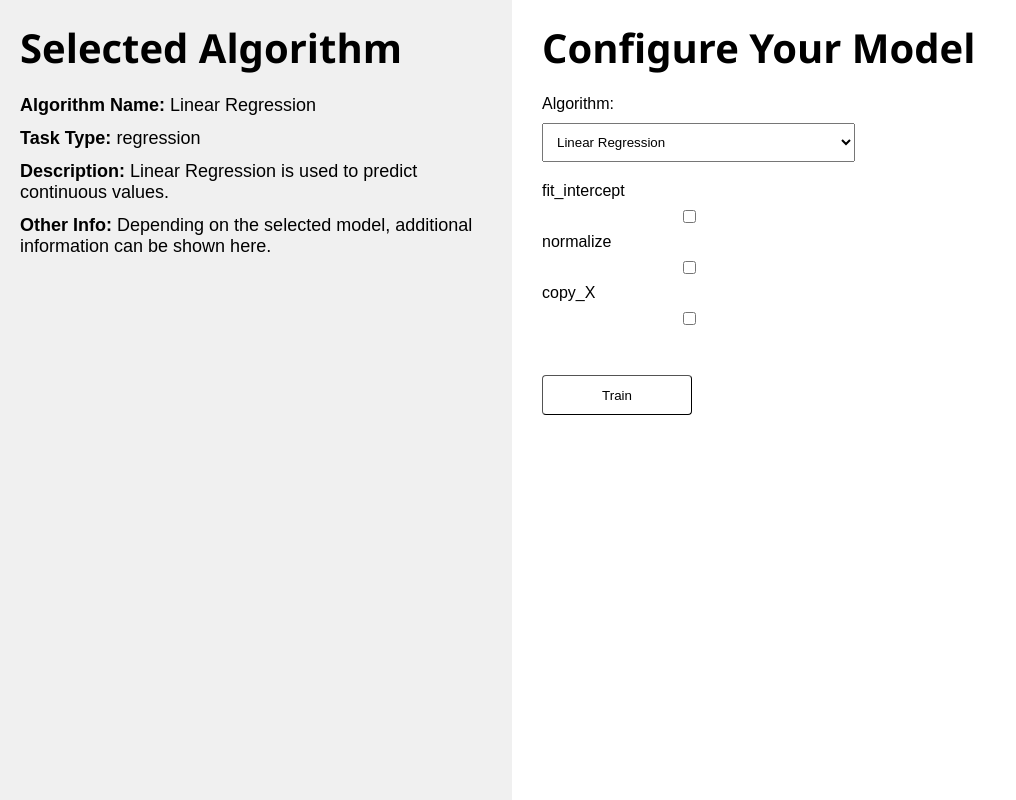
After one commit to CC-KEH/Automated-ML, a Flask app: template templates/manual.html in a window 1280 px wide. The commit adds this page. Shown: the whole page, without its empty margins (0-1016 px from the left). Run offline with Flask 3, Linux system fonts and the light colour scheme; the template is opened without the code that fills it, so the values that code supplies are empty; parts of the project's set-up code (start-up, migrations or seed data) failed here and were passed over.

Commit message:
Frontend changes

```diff
--- a/AutoML/config/configuration.py
+++ b/AutoML/config/configuration.py
@@ -14,7 +14,10 @@ class Configuration_Manager:
         data_ingestion_config = Data_Ingestion_Config(
             root_dir=config.root_dir,
             data_path=config.data_path,
-            source_path = config.source_path
+            source_path = config.source_path,
+            database_name=config.database_name,
+            collection_name=config.collection_name,
+            connection_url=config.connection_url
         )
         return data_ingestion_config
 
--- a/AutoML/constants/__init__.py
+++ b/AutoML/constants/__init__.py
@@ -1,5 +1,10 @@
 from pathlib import Path
 import os
+from datetime import datetime
 
 CONFIG_PATH = Path("config/config.yaml")
 PARAMS_PATH = Path("params.yaml")
+
+PIPELINE_NAME = "AutoML"
+ARTIFACT_DIR = "artifacts"
+TIMESTAMP = datetime.now().strftime("%d-%m-%Y-%H-%M-%S")
--- a/AutoML/utils/main_utils.py
+++ b/AutoML/utils/main_utils.py
@@ -35,7 +35,6 @@ def read_yaml(path_to_yaml: Path) -> ConfigBox:
     except Exception as e:
         raise e
 
-
 @ensure_annotations
 def create_directories(path_to_directories: list, verbose=True):
     '''
@@ -49,7 +48,6 @@ def create_directories(path_to_directories: list, verbose=True):
         if verbose:
             logger.info(f'Created directory at: {path}')
 
-
 @ensure_annotations
 def save_json(path: Path, data: dict):
     ''' save json data
@@ -61,7 +59,6 @@ def save_json(path: Path, data: dict):
         json.dump(data, file, indent=4)
 
     logger.info(f'Json file saved at: {path}')
-
 
 @ensure_annotations
 def load_json(path: Path) -> ConfigBox:
@@ -75,14 +72,12 @@ def load_json(path: Path) -> ConfigBox:
     logger.info(f'Json file loaded from: {path}')
     return ConfigBox(content)
 
-
 @ensure_annotations
 def save_bin(path: Path, data: Any):
     '''Save Binary File
     '''
     joblib.dump(value=data, filename=path)
     logger.info(f'Saved binary file at: {path}')
-
 
 @ensure_annotations
 def load_bin(path: Path) -> Any:
@@ -91,7 +86,6 @@ def load_bin(path: Path) -> Any:
     data = joblib.load(path)
     logger.info(f'Successfully loaded binary file from: {path}')
     return data
-
 
 @ensure_annotations
 def get_size(path: Path) -> str:
--- a/app.py
+++ b/app.py
@@ -41,6 +41,21 @@ def train():
     os.system('python main.py')  # Assuming this is your training script
     return 'Training Successful!'
 
+@app.route('manual_config',methods=['GET'])
+def manual_config():
+    return render_template('manual.html')
+
+@app.route('/manual_train', methods=['POST'])
+def train():
+    # Simulate training by calling an external script
+    algorithm_name = request.form['algorithm']
+    hyperparameters = request.form['hyperparameters']
+    print(algorithm_name, hyperparameters)
+    # Call manual.py with the algorithm name and hyperparameters
+    os.system(f'python manual.py {algorithm_name} {hyperparameters}')
+
+    return 'Manual Training Successful!'
+
 if __name__ == '__main__':
     if not os.path.exists(UPLOAD_FOLDER):
         os.makedirs(UPLOAD_FOLDER)
--- a/config/config.yaml
+++ b/config/config.yaml
@@ -4,6 +4,9 @@ data_ingestion:
   root_dir: artifacts/data_ingestion
   source_path: uploads
   data_path: artifacts/data_ingestion
+  database_name: AutoML_Database
+  collection_name: AutoML_Collection
+  connection_url: ""
 
 data_transformation:
   root_dir: artifacts/data_transformation
--- a/requirements.txt
+++ b/requirements.txt
@@ -12,7 +12,6 @@ xgboost
 catboost
 pymongo
 from_root
-evidently==0.2.8
 dill
 PyYAML
 neuro_mf
@@ -23,4 +22,5 @@ fastapi
 uvicorn
 jinja2
 python-multipart
+mlflow==2.2.2
 -e .
--- /dev/null
+++ b/templates/manual.html
@@ -0,0 +1,319 @@
+<!DOCTYPE html>
+<html lang="en">
+<head>
+    <meta charset="UTF-8">
+    <meta name="viewport" content="width=device-width, initial-scale=1.0">
+    <title>ML Model Configuration</title>
+    <style>
+        body {
+            font-family: Arial, sans-serif;
+            display: flex;
+            margin: 0;
+            padding: 0;
+            height: 100vh;
+        }
+
+        h2 {
+            font-size: 40px;
+            margin: 0 0 10px 0;
+            font-family:'Segoe UI', Tahoma, Geneva, Verdana, sans-serif;
+            margin-bottom: 20px;
+        }
+
+        p {
+            font-size: 18px;
+            margin: 0 0 12px 0;
+        }
+
+        .container {
+            display: flex;
+            width: 100%;
+        }
+        .left-panel, .right-panel {
+            padding: 20px;
+            box-sizing: border-box;
+        }
+        .left-panel {
+            width: 40%;
+            max-width: 40%;
+            background-color: #f0f0f0;
+        }
+        .right-panel {
+            width: 50%;
+            padding-left: 30px;
+        }
+        h2 {
+            margin-top: 0;
+        }
+        select {
+            width: 100%;
+            padding: 10px;
+            margin: 10px 0;
+        }
+        input{
+            width: 100%;
+            padding: 10px;
+            margin: 10px 0;
+        }
+        #algorithm{
+            display: block;
+            width: 53%;
+        }
+
+        .parameter-group {
+            margin-top: 20px;
+            width: 50%;
+        }
+
+        .button-group {
+            margin-top: 30px;
+        }
+        button{
+            padding: 10px;
+            background-color: transparent;
+            color: black;
+            cursor: pointer;
+            border-radius: 4px;
+            height: 40px;
+            width: 150px;
+            border-width: 1px;
+            margin: 10px;
+            margin-left: 0px;
+        }
+        button:hover{
+            background-color: #6f7399;
+            color: #fff;
+        }
+        button:focus{
+            background-color: #6f7399;
+            color: #fff;
+        }
+        switch > input[type="checkbox"] {
+            accent-color: #6f7399;
+            cursor: pointer;
+        }
+    </style>
+</head>
+<body>
+
+<div class="container">
+    <!-- Left panel: Selected Algorithm Info -->
+    <div class="left-panel">
+        <h2>Selected Algorithm</h2>
+        <p><strong>Algorithm Name:</strong> <span id="algorithm-name">N/A</span></p>
+        <p><strong>Task Type:</strong> <span id="task-type">N/A</span></p>
+        <p><strong>Description:</strong> <span id="algorithm-description">Please select an algorithm from the right.</span></p>
+        <p><strong>Other Info:</strong> Depending on the selected model, additional information can be shown here.</p>
+    </div>
+
+    <!-- Right panel: Model configuration -->
+    <div class="right-panel">
+        <h2>Configure Your Model</h2>
+
+        <!-- Algorithm Dropdown -->
+        <label for="algorithm">Algorithm:</label>
+        <select id="algorithm" onchange="updateHyperparameters()">
+        </select>
+
+        <!-- Hyperparameters Section -->
+        <div class="parameter-group" id="hyperparameter-fields">
+        </div>
+
+        <!-- Button Group -->
+        <div class="button-group">
+            <button onclick="submitConfig()">Train</button>
+        </div>
+    </div>
+</div>
+
+<script>
+// Predefined algorithms for regression and classification
+const regressionModels = {
+    'Linear Regression': {
+        description: 'Linear Regression is used to predict continuous values.',
+        hyperparameters: {
+            'fit_intercept': 'checkbox',
+            'normalize': 'checkbox',
+            'copy_X': 'checkbox'
+        }
+    },
+    'Elastic Net Regressor': {
+        description: 'Elastic Net is a linear regression model trained with L1 and L2 prior as regularizer.',
+        hyperparameters: {
+            'alpha': 'number',
+            'l1_ratio': 'number',
+            'max_iter': 'number',
+            'selection': 'text' // 'cyclic' or 'random'
+        }
+    },
+    'Decision Tree Regressor': {
+        description: 'Decision Tree is a flowchart-like tree structure where an internal node represents a feature.',
+        hyperparameters: {
+            'criterion': 'text', // 'squared_error' , “friedman_mse”, “absolute_error”, “poisson”
+            'splitter': 'text', // 'best' or 'random'
+            'max_depth': 'number',
+            'min_samples_split': 'number',
+            'min_samples_leaf': 'number',
+            'max_features': 'text' // 'auto', 'sqrt', 'log2'
+        }
+    },
+    'Random Forest Regressor': {
+        description: 'Random Forest is a versatile regression algorithm.',
+        hyperparameters: {
+            'n_estimators': 'number',
+            'criterion': 'text', // 'squared_error' , “friedman_mse”, “absolute_error”, “poisson”
+            'max_depth': 'number',
+            'random_state': 'number',
+            'max_features': 'text' // 'auto', 'sqrt', 'log2'
+        },
+
+    },
+    'Support Vector Machine Regressor': {
+        description: 'Support Vector Machine is used for both regression and classification tasks.',
+        hyperparameters: {
+            'kernel': 'text', // 'linear', 'poly', 'rbf', 'sigmoid'
+            'C': 'number',
+            'gamma': 'number'
+        }
+    }
+};
+
+const classificationModels = {
+    'Logistic Regression': {
+        description: 'Logistic Regression is used for binary or multi-class classification.',
+        hyperparameters: {
+            'C': 'number',
+            'penalty': 'text',
+            'solver': 'text'
+        }
+    },
+    'Gaussion Naive Bayes Classifier': {
+        description: 'Gaussian Naive Bayes is a simple probabilistic classifier based on applying Bayes theorem.',
+        hyperparameters: {
+            'var_smoothing': 'number'
+        }
+    },
+    'Random Forest Classifier': {
+        description: 'Random Forest is a versatile classification algorithm.',
+        hyperparameters: {
+            'n_estimators': 'number',
+            'max_depth': 'number',
+            'random_state': 'number'
+        }
+    },
+    'K-Nearest Neighbors Classifier': {
+        description: 'K-Nearest Neighbors is a simple algorithm that stores all available cases and classifies new cases based on a similarity measure.',
+        hyperparameters: {
+            'n_neighbors': 'number',
+            'weights': 'text',
+            'algorithm': 'text'
+        }
+    },
+    'Decision Tree Classifier': {
+        description: 'Decision Tree is a flowchart-like tree structure where an internal node represents a feature.',
+        hyperparameters: {
+            'max_depth': 'number',
+            'min_samples_split': 'number',
+            'min_samples_leaf': 'number'
+        }
+    },
+    'Support Vector Machine Classifier': {
+        description: 'Support Vector Machine is used for both regression and classification tasks.',
+        hyperparameters: {
+            'kernel': 'text',
+            'C': 'number',
+            'gamma': 'number'
+        }
+    }
+};
+
+// Assume taskType is known from the backend (either 'regression' or 'classification')
+let taskType = 'regression'; // or 'classification', set this dynamically based on task
+
+// Load appropriate models on page load
+window.onload = function() {
+    populateAlgorithmOptions();
+};
+
+function populateAlgorithmOptions() {
+    const algorithmSelect = document.getElementById('algorithm');
+    algorithmSelect.innerHTML = ''; // Clear existing options
+
+    const models = taskType === 'regression' ? regressionModels : classificationModels;
+    for (let model in models) {
+        const option = document.createElement('option');
+        option.value = model;
+        option.text = model;
+        algorithmSelect.add(option);
+    }
+
+    updateHyperparameters(); // Show initial hyperparameters
+}
+
+function updateHyperparameters() {
+    const selectedAlgorithm = document.getElementById('algorithm').value;
+    const models = taskType === 'regression' ? regressionModels : classificationModels;
+
+    // Update selected algorithm info on the left panel
+    document.getElementById('algorithm-name').innerText = selectedAlgorithm;
+    document.getElementById('task-type').innerText = taskType;
+    document.getElementById('algorithm-description').innerText = models[selectedAlgorithm].description;
+
+    // Generate hyperparameter fields
+    const hyperparameterFields = document.getElementById('hyperparameter-fields');
+    hyperparameterFields.innerHTML = ''; // Clear previous fields
+
+    const hyperparameters = models[selectedAlgorithm].hyperparameters;
+    for (let param in hyperparameters) {
+        const inputType = hyperparameters[param];
+        const label = document.createElement('label');
+        label.innerText = param;
+
+        const input = document.createElement('input');
+        input.type = inputType;
+        input.id = param;
+
+        hyperparameterFields.appendChild(label);
+        hyperparameterFields.appendChild(input);
+    }
+}
+
+function submitConfig() {
+    const selectedAlgorithm = document.getElementById('algorithm').value;
+
+    // Collect hyperparameter values
+    const hyperparameters = {};
+    document.querySelectorAll('#hyperparameter-fields input').forEach(input => {
+        if (input.type === 'checkbox') {
+            hyperparameters[input.id] = input.checked;
+        } else {
+            hyperparameters[input.id] = input.value;
+        }
+    });
+
+    // Prepare data to send to Flask
+    const data = {
+        algorithm: selectedAlgorithm,
+        hyperparameters: hyperparameters
+    };
+
+    // Send POST request to Flask
+    fetch('/manual_train', {
+        method: 'POST',
+        headers: {
+            'Content-Type': 'application/json'
+        },
+        body: JSON.stringify(data)
+    })
+    .then(response => response.json())
+    .then(result => {
+        console.log('Training Result:', result);
+        alert('Model training started: ' + result.message);
+    })
+    .catch(error => {
+        console.error('Error:', error);
+    });
+}
+</script>
+</body>
+</html>
--- a/testing.py
+++ /dev/null
@@ -1,3 +0,0 @@
-import pandas as pd
-data = pd.read_csv('artifacts/data_ingestion/data.csv')
-print(data.head())
```
Also changed, not shown: AutoML/components/data_ingestion.py (+18 -1 lines), AutoML/entity/config_entity.py (+13 -0 lines), AutoML/logger/__init__.py (+20 -0 lines), AutoML/utils/__init__.py (deleted, +0 -20 lines), mlflow_test.py (added, +88 -0 lines), templates/index.html (+13 -25 lines).
